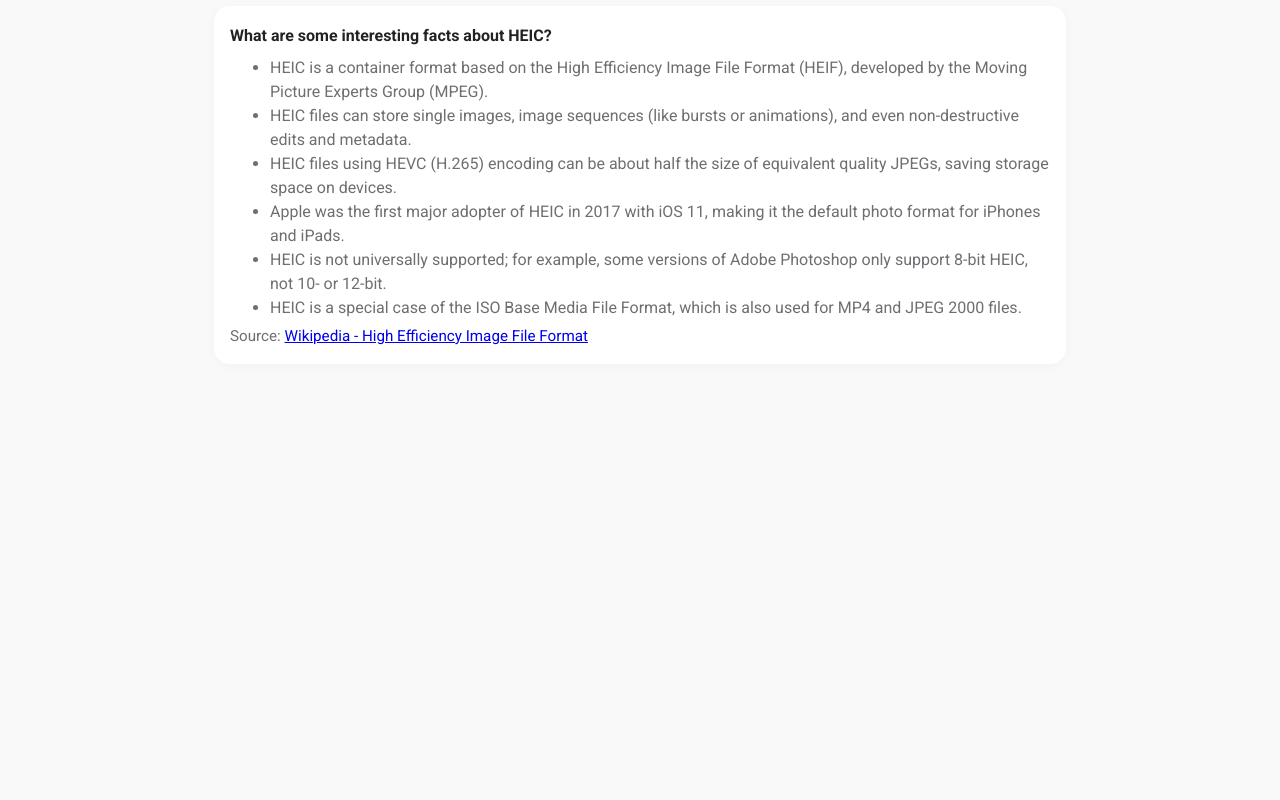
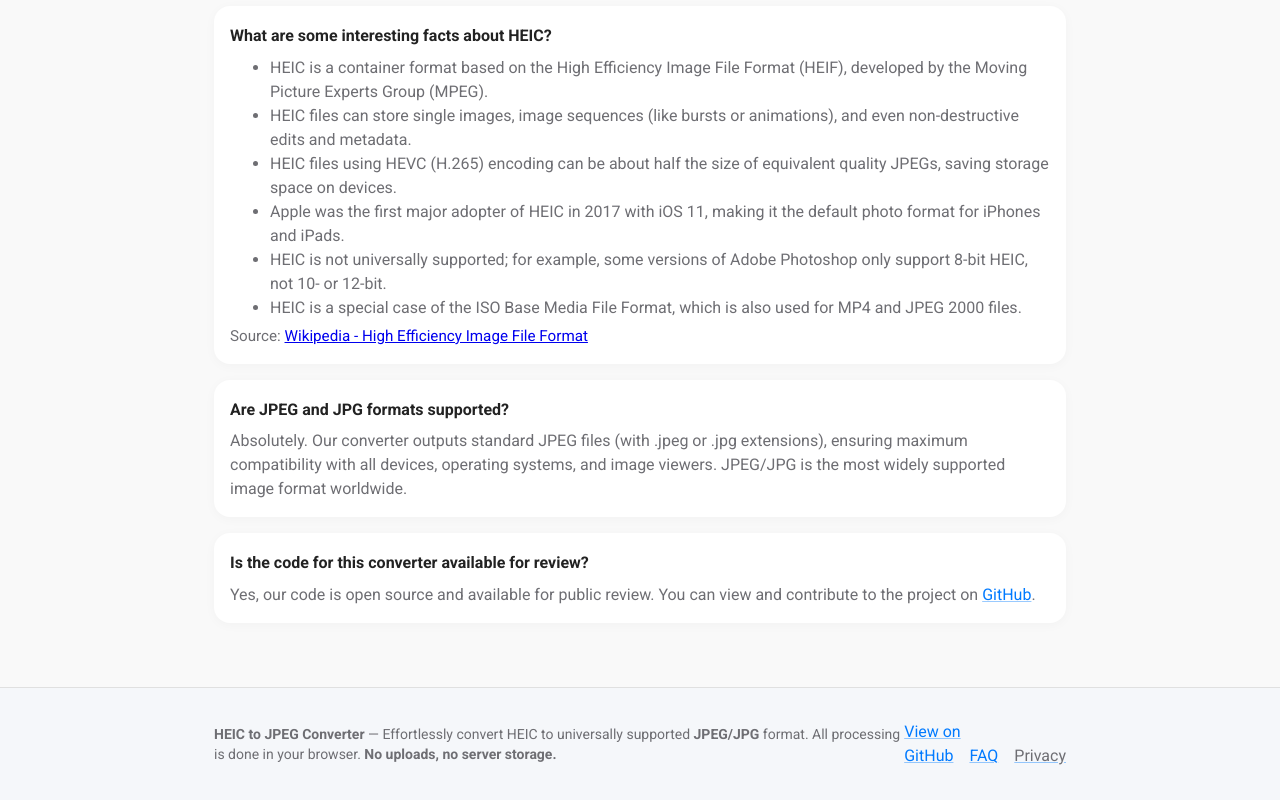
Before and after one commit to BilkoBibitkov/bilkobibitkov.github.io, a React (Create React App) app: page / in a window 1280 px wide. Shown: the part 2152-2952 px from the top of the page. Before the commit the page ends 2548 px from the top, so only its background shows below. Built offline with nearby package versions, Linux system fonts and the light colour scheme.

Commit message:
feat: add SEO-friendly JPEG/JPG support, open source callout, and professional footer with repo link

```diff
--- a/src/App.tsx
+++ b/src/App.tsx
@@ -8,6 +8,7 @@ import FileList from './components/FileList';
 import Header from './components/Header';
 import FAQ from './components/FAQ';
 import JSZip from 'jszip';
+import Footer from './components/Footer';
 
 const theme = createTheme({
   palette: {
@@ -231,6 +232,7 @@ function App() {
           <FAQ />
         </Box>
       </Container>
+      <Footer />
     </ThemeProvider>
   );
 }
--- a/src/components/FAQ.tsx
+++ b/src/components/FAQ.tsx
@@ -74,6 +74,16 @@ const faqItems = [
         <span style={{fontSize: '0.95em'}}>Source: <a href="https://en.wikipedia.org/wiki/High_Efficiency_Image_File_Format" target="_blank" rel="noopener">Wikipedia - High Efficiency Image File Format</a></span>
       </>,
   },
+  {
+    question: 'Are JPEG and JPG formats supported?',
+    answer:
+      <>Absolutely. Our converter outputs standard JPEG files (with .jpeg or .jpg extensions), ensuring maximum compatibility with all devices, operating systems, and image viewers. JPEG/JPG is the most widely supported image format worldwide.</>,
+  },
+  {
+    question: 'Is the code for this converter available for review?',
+    answer:
+      <>Yes, our code is open source and available for public review. You can view and contribute to the project on <Link href="https://github.com/BilkoBibitkov/heic-to-jpeg" target="_blank" rel="noopener">GitHub</Link>.</>,
+  },
 ];
 
 const FAQ: React.FC = () => {
--- /dev/null
+++ b/src/components/Footer.tsx
@@ -0,0 +1,25 @@
+import React from 'react';
+import { Box, Typography, Link, Container } from '@mui/material';
+
+const Footer: React.FC = () => (
+  <Box component="footer" sx={{ mt: 8, py: 4, background: '#f5f7fa', borderTop: '1px solid #e0e0e0' }}>
+    <Container maxWidth="md" sx={{ display: 'flex', flexDirection: { xs: 'column', sm: 'row' }, alignItems: 'center', justifyContent: 'space-between' }}>
+      <Typography variant="body2" color="text.secondary" sx={{ mb: { xs: 2, sm: 0 } }}>
+        <b>HEIC to JPEG Converter</b> &mdash; Effortlessly convert HEIC to universally supported <b>JPEG/JPG</b> format. All processing is done in your browser. <b>No uploads, no server storage.</b>
+      </Typography>
+      <Box>
+        <Link href="https://github.com/BilkoBibitkov/heic-to-jpeg" target="_blank" rel="noopener" sx={{ mr: 2 }}>
+          View on GitHub
+        </Link>
+        <Link href="#faq" sx={{ mr: 2 }}>
+          FAQ
+        </Link>
+        <Link href="#" sx={{ color: 'text.secondary' }}>
+          Privacy
+        </Link>
+      </Box>
+    </Container>
+  </Box>
+);
+
+export default Footer;
```
